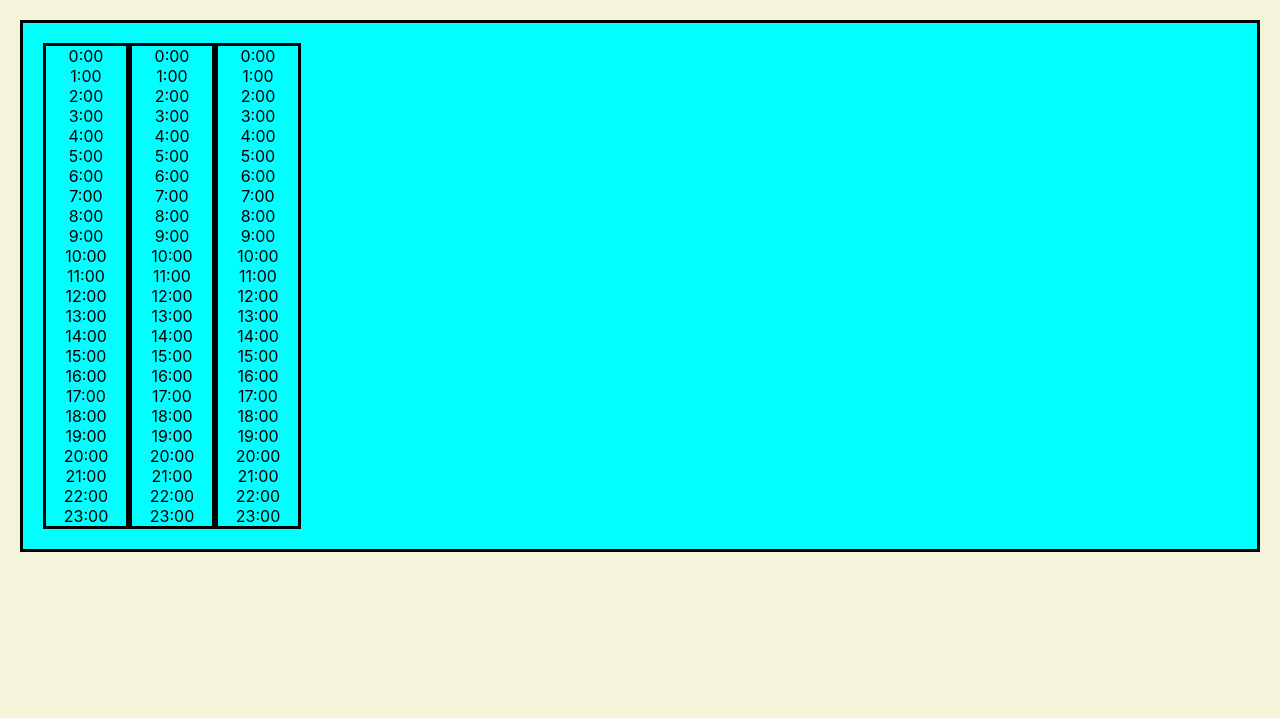
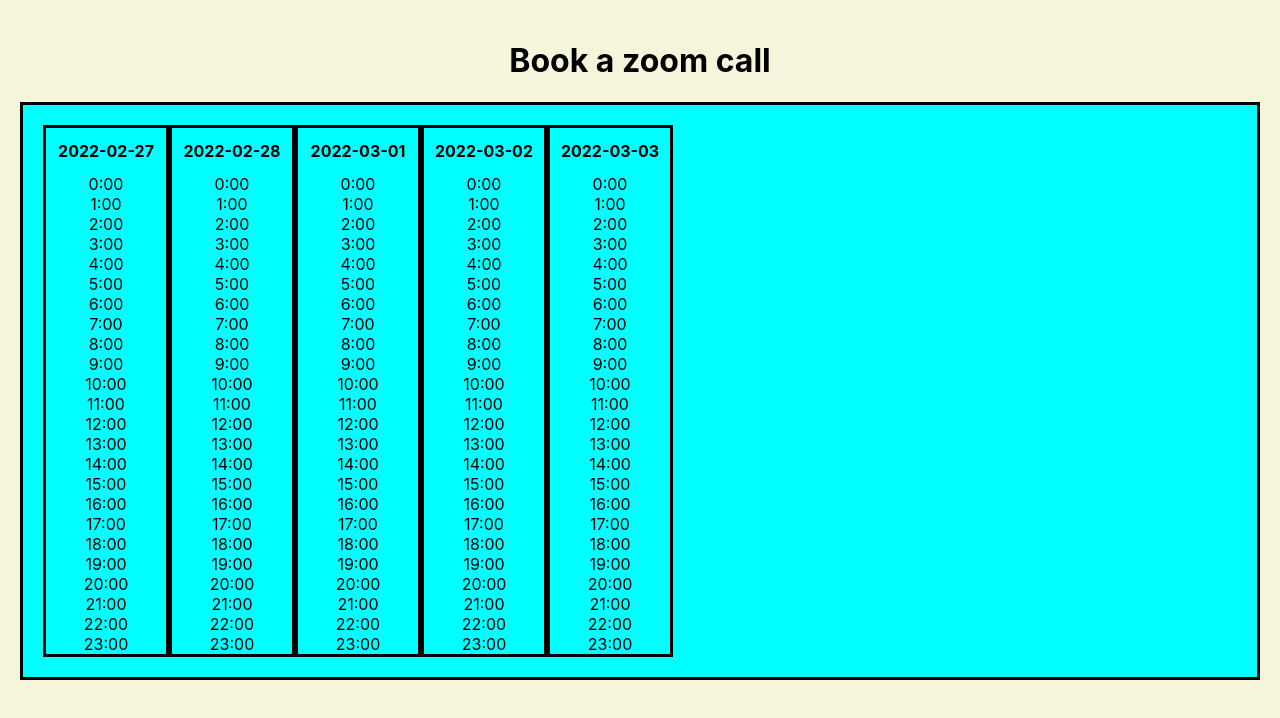
Before and after one commit to yoagauthier/avizio-tech-test, a React (Create React App) app: page / in a window 1280 px wide. Shown: the top 718 px of the page. Built offline with nearby package versions, Linux system fonts and the light colour scheme.

Commit message:
- Putting the drag & drop selection code upper in the React tree - Setting ids to each of the time slots, so they when we have mouse down   & mouse up events, we know to which time their correspond.

```diff
--- a/src/App.css
+++ b/src/App.css
@@ -11,6 +11,7 @@
   border-color: black;
   padding: 20px;
   background-color: aqua;
+  user-select: none;
 }
 
 .DayColumn {
@@ -21,7 +22,9 @@
 
 .Overlay {
   position: absolute;
-  /* border: solid; */
-  /* border-color: black; */
   background-color: rgba(137, 43, 226, 0.5);
 }
+
+h2 {
+  font-size: medium;
+}
--- a/src/App.tsx
+++ b/src/App.tsx
@@ -1,37 +1,30 @@
 import React, { useState } from 'react';
 import './App.css';
 
-const COLUMN_WITDH = 80;
+const COLUMN_WITDH = 120;
 export const EVENT_HEIGHT = 20;
 
-type CellProps = {
+type TimeSlotCellProps = {
+  id: string;
   displayedHour: number;
-  onMouseDown: (e: React.MouseEvent<HTMLDivElement>) => void;
-  onMouseUp: (e: React.MouseEvent<HTMLDivElement>) => void;
-  onMouseMove: (e: React.MouseEvent<HTMLDivElement>) => void;
 };
 
-function Cell(props: CellProps) {
+function TimeSlotCell(props: TimeSlotCellProps) {
   return (
-    <div
-      onMouseDown={e => props.onMouseDown(e)}
-      onMouseUp={e => props.onMouseUp(e)}
-      onMouseMove={e => props.onMouseMove(e)}
-      style={{ height: EVENT_HEIGHT }}
-    >
+    <div id={props.id} style={{ height: EVENT_HEIGHT }}>
       {props.displayedHour}:00
     </div>
   );
 }
 
-type OverlayProps = {
+type SelectOverlayProps = {
   top: number | null;
   left: number | null;
   width: number;
   height: number | null;
 };
 
-function Overlay(props: OverlayProps) {
+function SelectOverlay(props: SelectOverlayProps) {
   return (
     <div
       className="Overlay"
@@ -40,6 +33,7 @@ function Overlay(props: OverlayProps) {
         left: `${props.left}px`,
         width: `${props.width}px`,
         height: `${props.height}px`,
+        pointerEvents: 'none', // This is needed because otherwise the onMouseMove and onMouseUp events have not the time slot div as target
       }}
     />
   );
@@ -49,24 +43,48 @@ export function calculateOverlayHeight(startingDivTop: number, cursorYPosition:
   return (Math.floor((cursorYPosition - startingDivTop) / EVENT_HEIGHT) + 1) * EVENT_HEIGHT;
 }
 
-function DayColumn() {
+type DayColumnProps = {
+  day: string; // format YYYY-MM-DD
+};
+
+function DayColumn(props: DayColumnProps) {
+  return (
+    <div
+      className="DayColumn"
+      style={{
+        width: COLUMN_WITDH,
+      }}
+    >
+      <h2>{props.day}</h2>
+      {Array.from(Array(24).keys()).map(hour => (
+        <TimeSlotCell
+          key={`${props.day}T${hour}:00`}
+          id={`${props.day}T${hour}:00`}
+          displayedHour={hour}
+        />
+      ))}
+    </div>
+  );
+}
+
+function App() {
   const [isDragging, setIsDragging] = useState(false);
   const [startingDivCoordinates, setStartingDivCoordinates] = useState({ top: null, left: null });
   const [overlayHeight, setOverlayHeight] = useState<number | null>(null);
+  const [meetingStartTime, setMeetingStartTime] = useState<string | null>(null);
 
   const onMouseDown = (e: React.MouseEvent<HTMLDivElement>) => {
     setIsDragging(true);
+    // ts-ignore below are to deal with issues of target attribues
     // @ts-ignore
     setStartingDivCoordinates({ top: e.target.offsetTop, left: e.target.offsetLeft });
-    console.log('onMouseDown', e);
+    // @ts-ignore
+    setMeetingStartTime(e.target.id);
   };
 
   const onMouseMove = (e: React.MouseEvent<HTMLDivElement>) => {
     if (isDragging && startingDivCoordinates.top) {
-      console.log('onMouseMove', e);
-
       const tempOverlayHeight = calculateOverlayHeight(startingDivCoordinates.top, e.pageY);
-      console.log(tempOverlayHeight);
       setOverlayHeight(tempOverlayHeight);
     }
   };
@@ -75,44 +93,33 @@ function DayColumn() {
     setIsDragging(false);
     setStartingDivCoordinates({ top: null, left: null });
     setOverlayHeight(null);
-
-    console.log('onMouseUp', e);
+    // const meetingStart = meetingStartTime;
+    // @ts-ignore
+    // const meetingEnd = e.target.id;
+    // open the modal with the relevant data
   };
   return (
     <div
-      className="DayColumn"
-      style={{
-        width: COLUMN_WITDH,
-      }}
+      className="App"
+      onMouseDown={e => onMouseDown(e)}
+      onMouseUp={e => onMouseUp(e)}
+      onMouseMove={e => onMouseMove(e)}
     >
+      <h1>Book a zoom call</h1>
+      <div className="Grid">
         {isDragging ? (
-        <Overlay
+          <SelectOverlay
             top={startingDivCoordinates.top}
             left={startingDivCoordinates.left}
             height={overlayHeight}
             width={COLUMN_WITDH}
           />
         ) : null}
-      {Array.from(Array(24).keys()).map(hour => (
-        <Cell
-          key={hour}
-          displayedHour={hour}
-          onMouseDown={onMouseDown}
-          onMouseMove={onMouseMove}
-          onMouseUp={onMouseUp}
-        />
-      ))}
-    </div>
-  );
-}
-
-function App() {
-  return (
-    <div className="App">
-      <div className="Grid">
-        <DayColumn />
-        <DayColumn />
-        <DayColumn />
+        <DayColumn day="2022-02-27" />
+        <DayColumn day="2022-02-28" />
+        <DayColumn day="2022-03-01" />
+        <DayColumn day="2022-03-02" />
+        <DayColumn day="2022-03-03" />
       </div>
     </div>
   );
```
Lines whose indentation alone changed are shown as unchanged.
